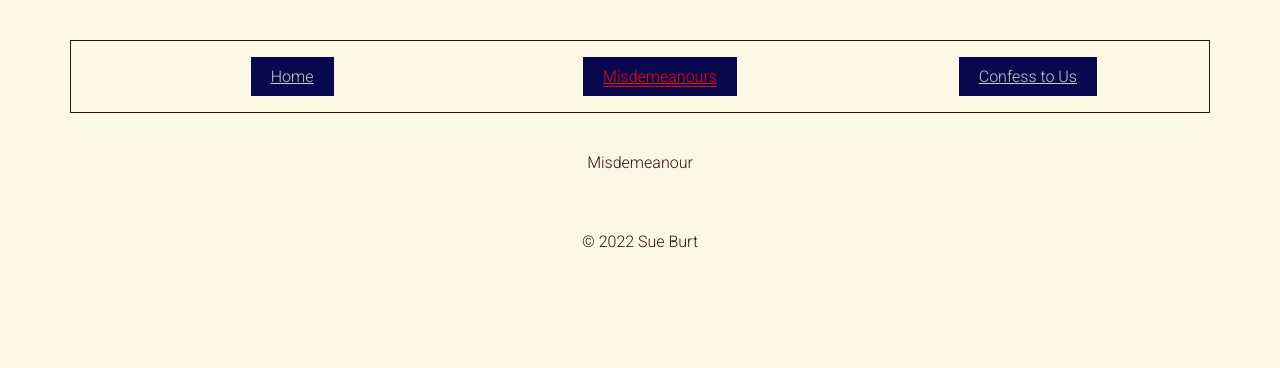
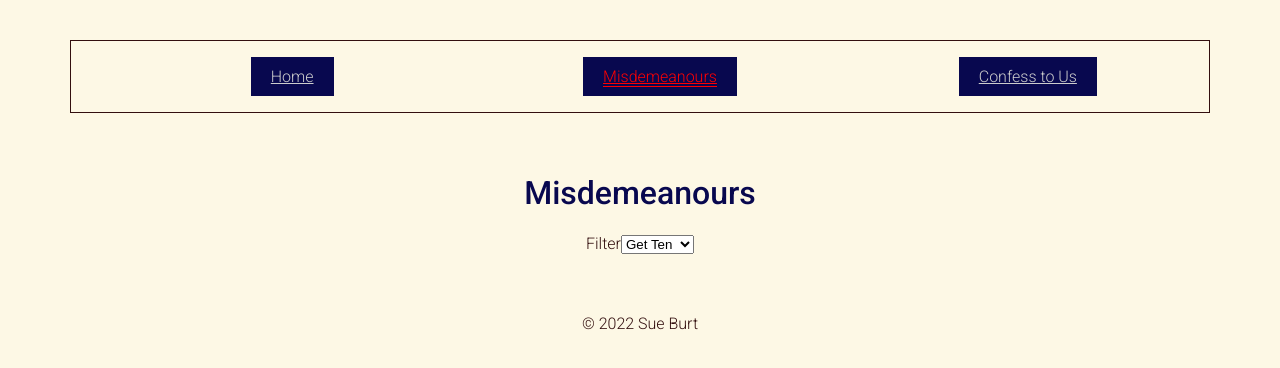
Before and after one commit to sookburt/fakelandia_website_project, a React (Create React App) app: page /Misdemeanour in a window 1280 px wide. Shown: the top 368 px of the page. Built offline with nearby package versions, Linux system fonts and the light colour scheme.

Commit message:
Create misdemeanour page, call api, add filter

```diff
--- a/src/components/Misdemeanour.tsx
+++ b/src/components/Misdemeanour.tsx
@@ -1,8 +1,40 @@
+import { useEffect, useState } from "react";
+import generateMisdemeanours, {MisdemeanourRecord} from "../data/generate_misdemenours";
 
-const Misdemeanour: React.FC = () => (
+
+
+const Misdemeanour: React.FC = () => {
+
+  const [filter, setFilter] = useState(10);
+  const updateFilter = (value: string) => {
+    const num = parseInt(value);
+    if(num !== filter){
+      setFilter(num);
+    }
+  };
+  const [misdemeanours, setMisdemeanours] = useState<MisdemeanourRecord[]>([]);
+
+
+  useEffect(() =>  {
+    const callApi = async () => {
+      setMisdemeanours(await generateMisdemeanours(filter));
+    }
+    callApi();
+  }, [filter])
+
+  return (
     <>
-      <div>Misdemeanour</div>
+      <h1>Misdemeanours</h1>
+      {console.log(misdemeanours)}
+      <label className="label--hidden" htmlFor='myFilter'>Filter</label>
+      <select
+        id='myFilter'
+        onChange={(e) => {e.preventDefault();updateFilter(e.target.value)}}>
+        <option value='10'>Get Ten</option>
+        <option value='1'>Get One</option>
+      </select>
     </>
   );
+}
 
 export default Misdemeanour;
```
